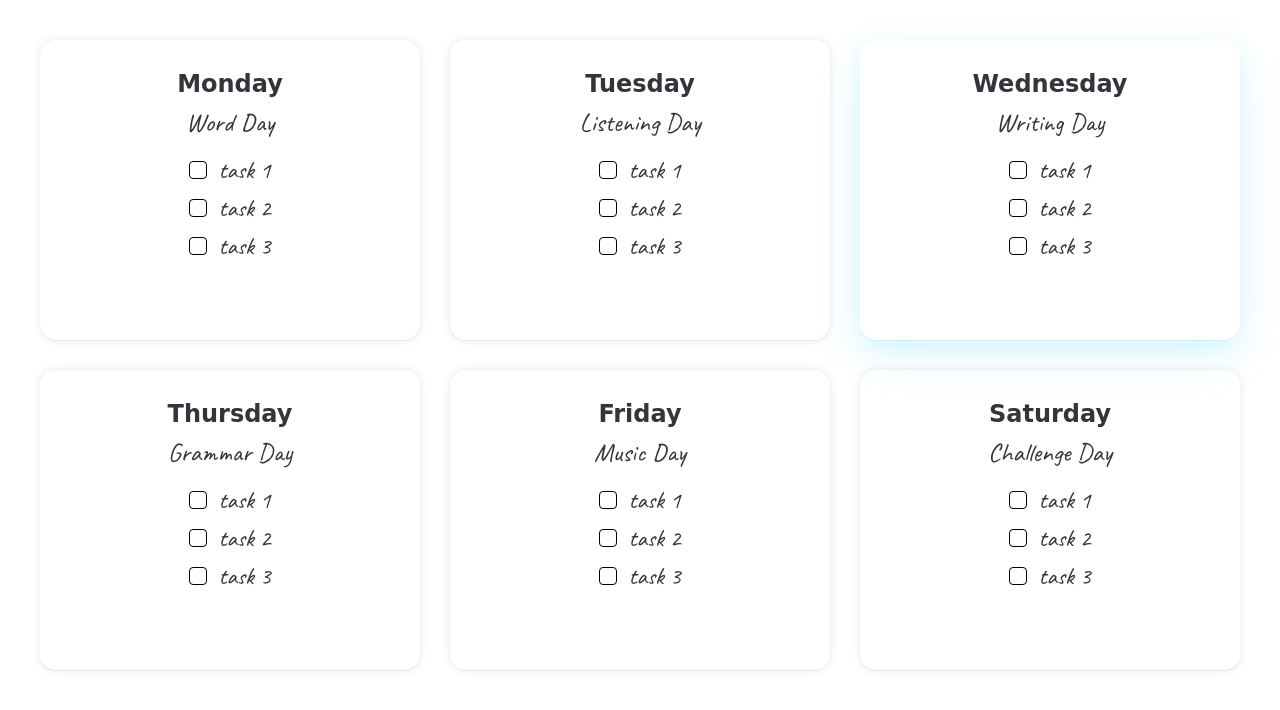
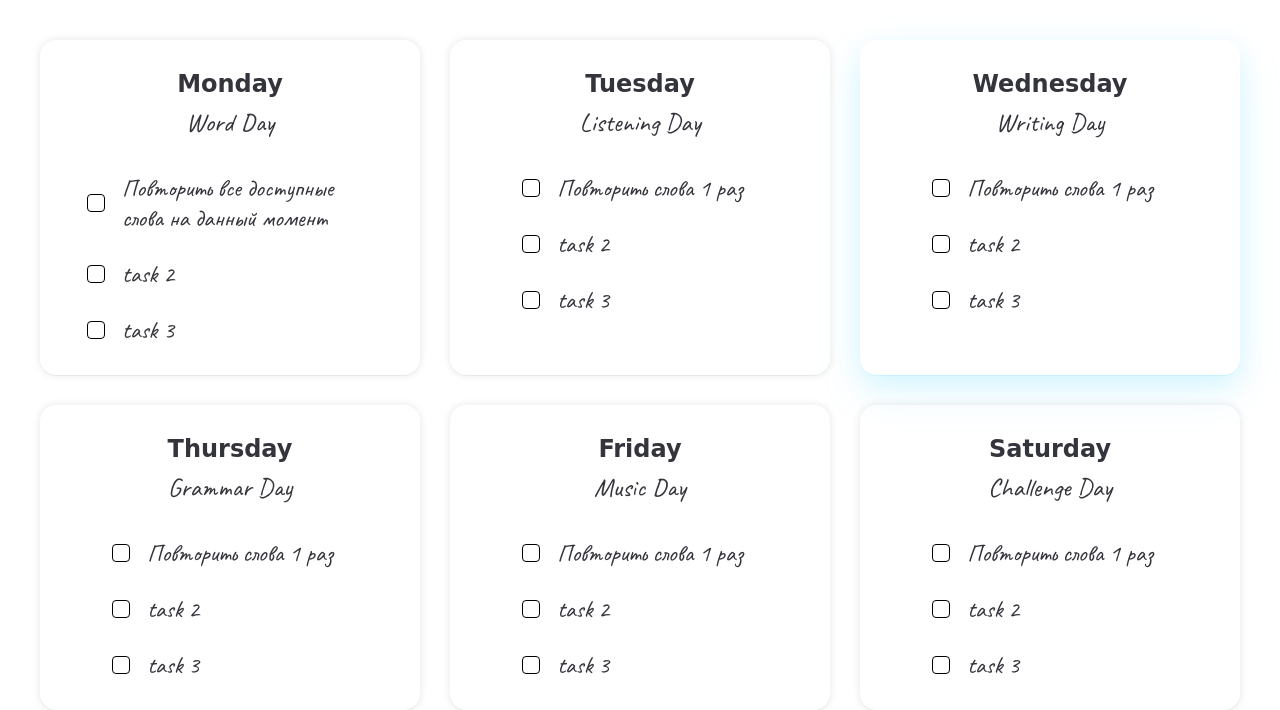
Before and after one commit to DStarky/english, a website: page src/index.html in a window 1280 px wide. Shown: the part 90-800 px from the top of the page. Drawn offline with Linux system fonts and the light colour scheme; a web font is replaced by a local one.

Commit message:
add 1 task and style

```diff
--- a/src/index.html
+++ b/src/index.html
@@ -23,7 +23,7 @@
           <li class="grid__list-element">
             <label class="grid__checkbox">
               <input class="grid__check" type="checkbox" name="todo[]" value="task1">
-              <span class="grid__text">task 1 </span>
+              <span class="grid__text">Повторить все доступные слова  на данный момент</span>
             </label>
           </li>
           <li class="grid__list-element">
@@ -47,7 +47,7 @@
           <li class="grid__list-element">
             <label class="grid__checkbox">
               <input class="grid__check" type="checkbox" name="todo[]" value="task1">
-              <span class="grid__text">task 1 </span>
+              <span class="grid__text">Повторить слова 1 раз </span>
             </label>
           </li>
           <li class="grid__list-element">
@@ -71,7 +71,7 @@
           <li class="grid__list-element">
             <label class="grid__checkbox">
               <input class="grid__check" type="checkbox" name="todo[]" value="task1">
-              <span class="grid__text">task 1 </span>
+              <span class="grid__text">Повторить слова 1 раз </span>
             </label>
           </li>
           <li class="grid__list-element">
@@ -95,7 +95,7 @@
           <li class="grid__list-element">
             <label class="grid__checkbox">
               <input class="grid__check" type="checkbox" name="todo[]" value="task1">
-              <span class="grid__text">task 1 </span>
+              <span class="grid__text">Повторить слова 1 раз </span>
             </label>
           </li>
           <li class="grid__list-element">
@@ -119,7 +119,7 @@
           <li class="grid__list-element">
             <label class="grid__checkbox">
               <input class="grid__check" type="checkbox" name="todo[]" value="task1">
-              <span class="grid__text">task 1 </span>
+              <span class="grid__text">Повторить слова 1 раз </span>
             </label>
           </li>
           <li class="grid__list-element">
@@ -143,7 +143,7 @@
           <li class="grid__list-element">
             <label class="grid__checkbox">
               <input class="grid__check" type="checkbox" name="todo[]" value="task1">
-              <span class="grid__text">task 1 </span>
+              <span class="grid__text">Повторить слова 1 раз </span>
             </label>
           </li>
           <li class="grid__list-element">
--- a/src/scss/style.scss
+++ b/src/scss/style.scss
@@ -78,7 +78,7 @@
   }
 
   &__check {
-    margin-right: 12px;
+
     opacity: 0;
     &:checked + .grid__text::after {
       display: block;
@@ -86,6 +86,8 @@
   }
 
   &__text {
+    display: block;
+    margin: 0 32px 0 52px;
     position: relative;
     cursor: pointer;
     font-family: "Caveat", cursive;
@@ -101,7 +103,7 @@
       position: absolute;
       top: 50%;
       transform: translateY(-50%);
-      left: -30px;
+      left: -35px;
     }
 
     &::after {
@@ -114,7 +116,7 @@
       position: absolute;
       top: 50%;
       transform: translateY(-50%);
-      left: -24px;
+      left: -29px;
       z-index: 1;
       display: none;
     }
```
Also changed, not shown: src/css/style.min.css.
